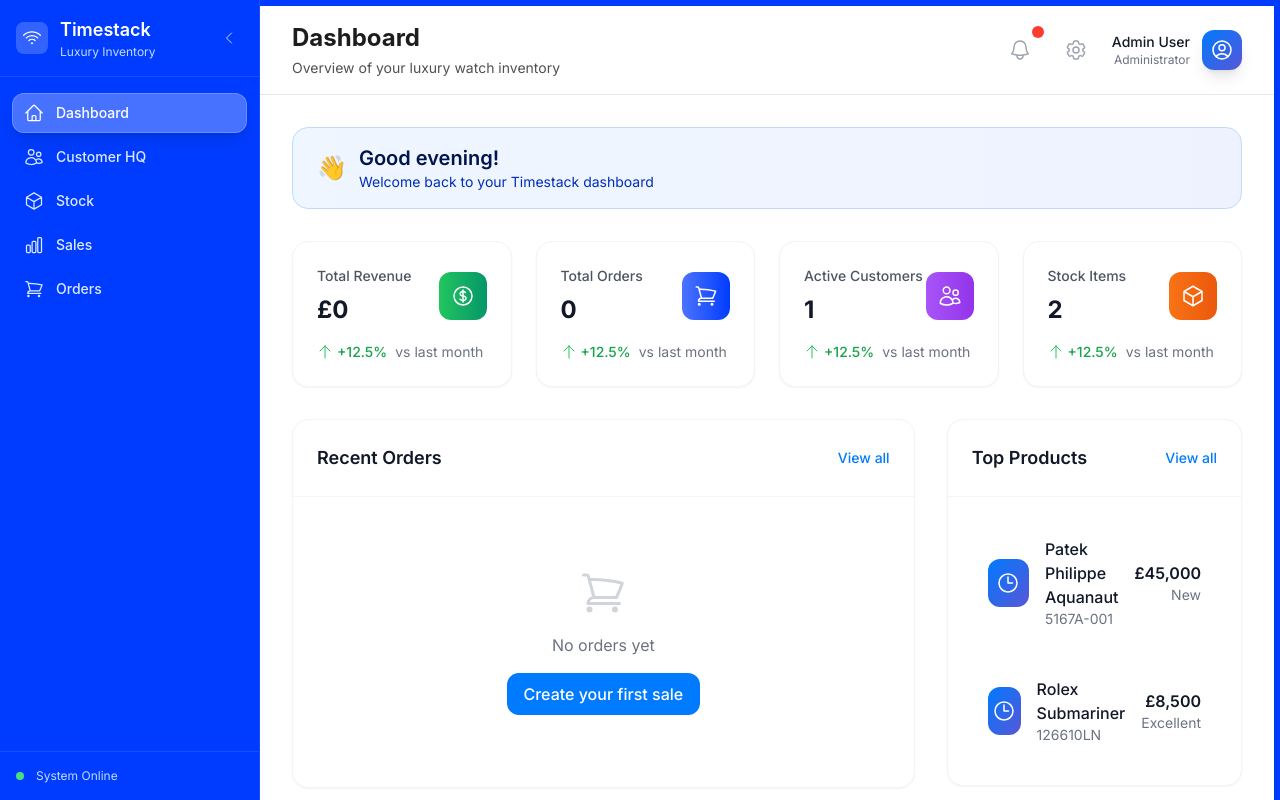
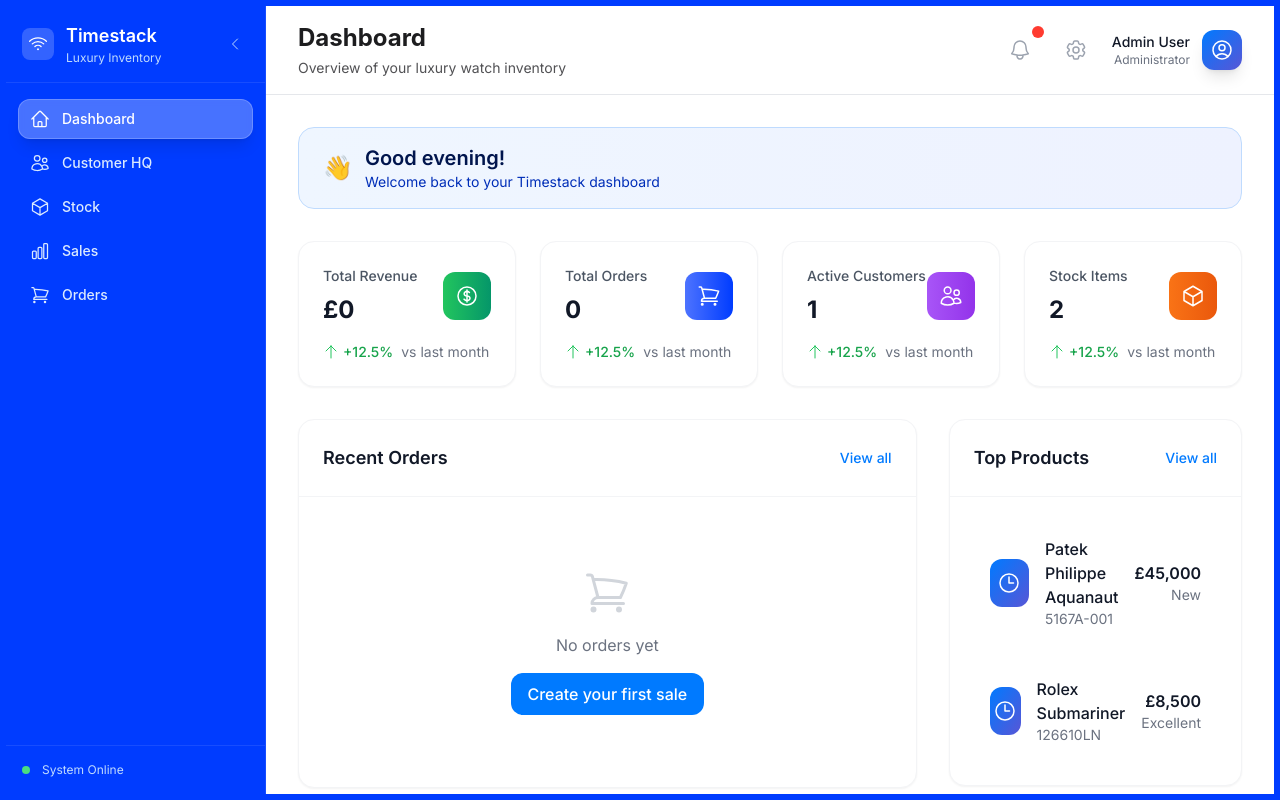
Before and after one commit to dabweezy/timestack, a Next.js app: page / in a window 1280 px wide. Built offline with nearby package versions, Linux system fonts and the light colour scheme.

Commit message:
bottom tab

```diff
--- a/src/components/layout/DashboardLayout.tsx
+++ b/src/components/layout/DashboardLayout.tsx
@@ -23,7 +23,7 @@ export default function DashboardLayout({ children }: DashboardLayoutProps) {
   }, [initializeSampleData])
 
   return (
-    <div className="h-screen flex overflow-hidden bg-blue-600">
+    <div className="h-screen flex overflow-hidden bg-blue-600 p-1.5">
       {/* Desktop Sidebar */}
       <div className="hidden lg:flex">
         <Sidebar />
@@ -79,10 +79,7 @@ export default function DashboardLayout({ children }: DashboardLayoutProps) {
 
         {/* Main Content Container */}
         <motion.div
-          className={clsx(
-            'flex-1 flex flex-col transition-all duration-300 ease-in-out',
-            'lg:mt-1.5 lg:mr-1.5 lg:mb-1.5'
-          )}
+          className="flex-1 flex flex-col transition-all duration-300 ease-in-out"
         >
           <div className="flex-1 bg-white lg:rounded-4xl shadow-timestack relative flex flex-col">
             {/* Header */}
```
